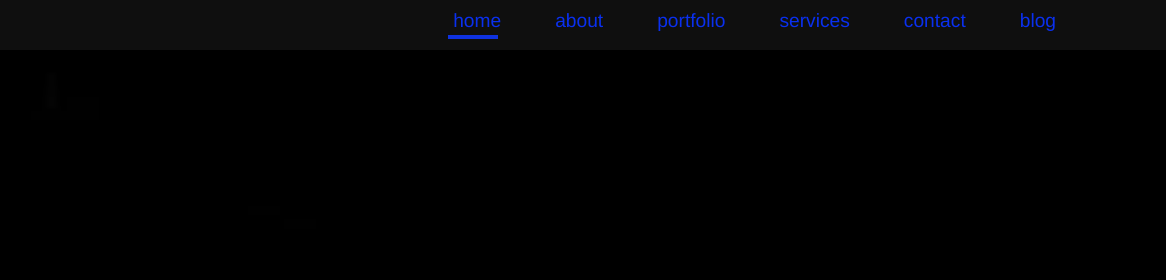
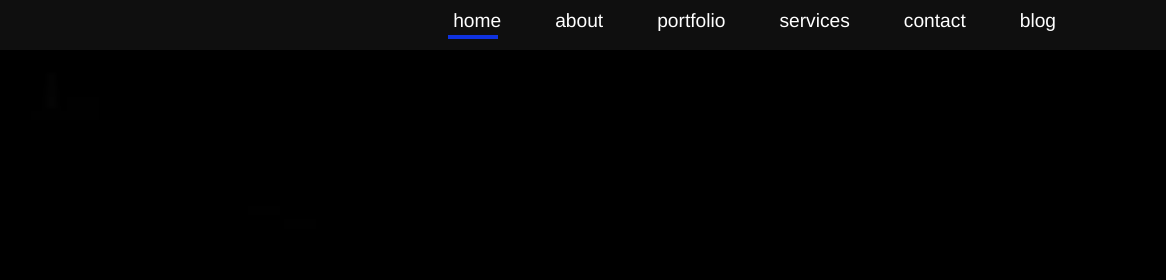
Before and after one commit to Shroukmahmoud240/Sports-news-page, a plain HTML site: page index.html in a window 1280 px wide. Shown: the top 280 px of the page, 114-1280 px from the left. Drawn offline with Linux system fonts and the light colour scheme.

Commit message:
Update style.css

```diff
--- a/css/style.css
+++ b/css/style.css
@@ -50,7 +50,7 @@
 .header-taps li a {
     text-decoration: none;
     margin-right: 10px;
-    color: rgb(10, 48, 239);
+    color: white;
     font-size: larger;
     font-family: 'Franklin Gothic Medium', 'Arial Narrow', Arial, sans-serif;
 }
```
